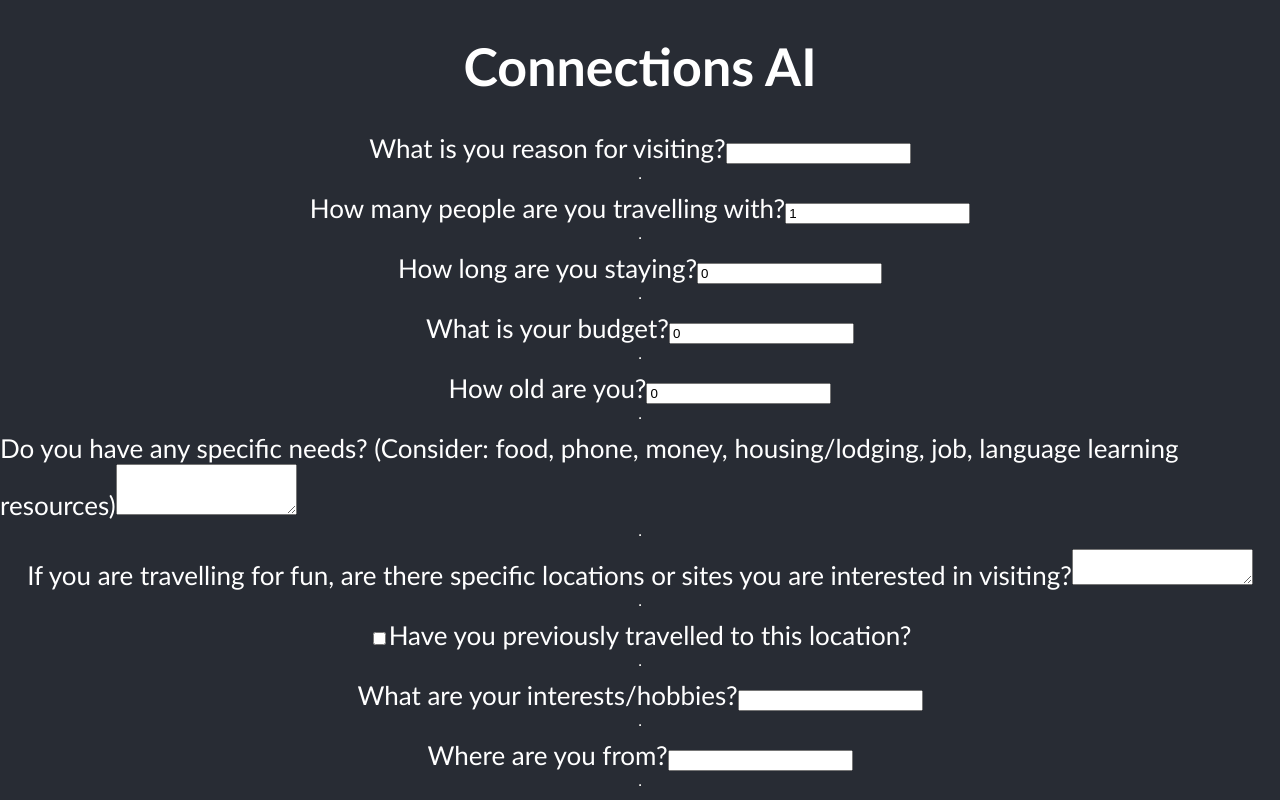
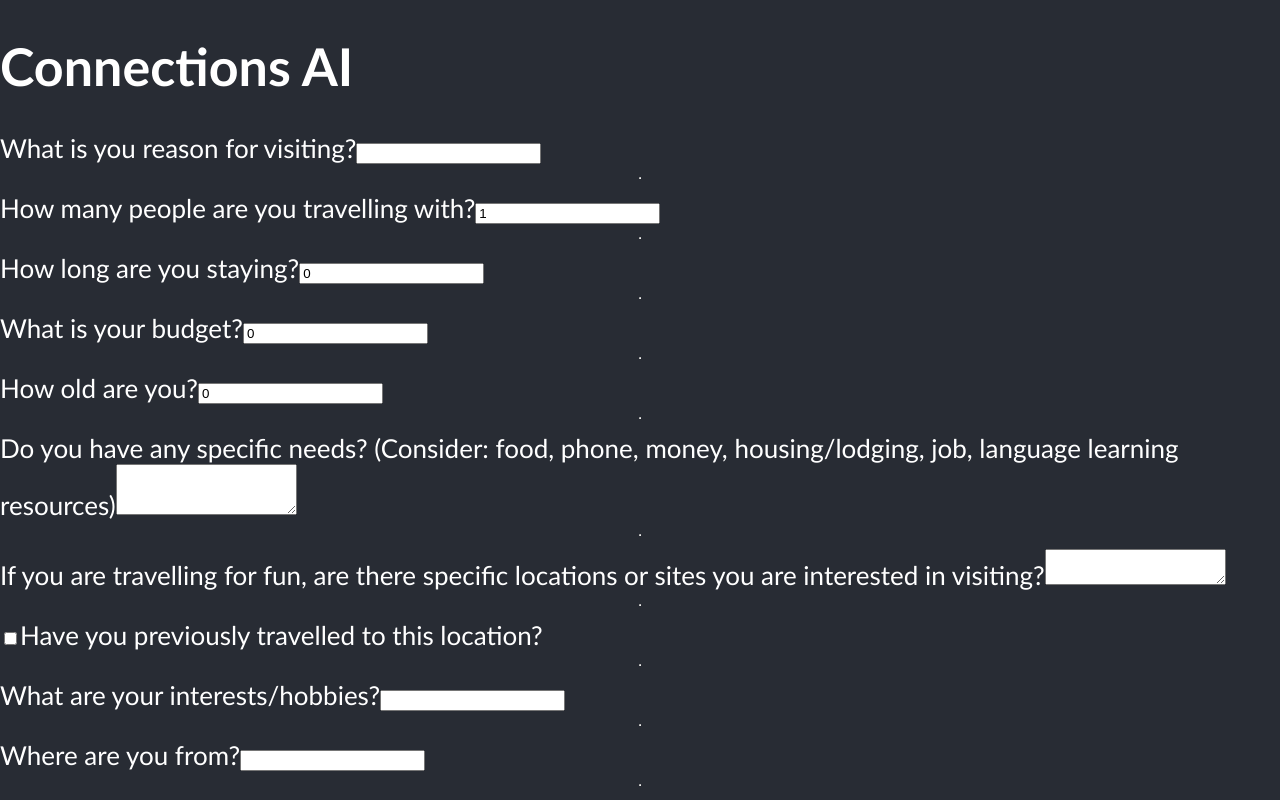
Before and after one commit to IsaacWeber1/community-connect, a React (Create React App) app: page / in a window 1280 px wide. Shown: the top 800 px of the page. Built offline with nearby package versions, Linux system fonts and the light colour scheme.

Commit message:
aligned margin to left

```diff
--- a/src/App.css
+++ b/src/App.css
@@ -19,7 +19,7 @@
   display: flex;
   flex-direction: column;
   font-family: 'Trebuchet MS', 'Lucida Sans Unicode', 'Lucida Grande', 'Lucida Sans', Arial, sans-serif;
-  align-items: center;
+  align-items: left;
   justify-content: center;
   font-size: calc(10px + 2vmin);
   color: white;
```
